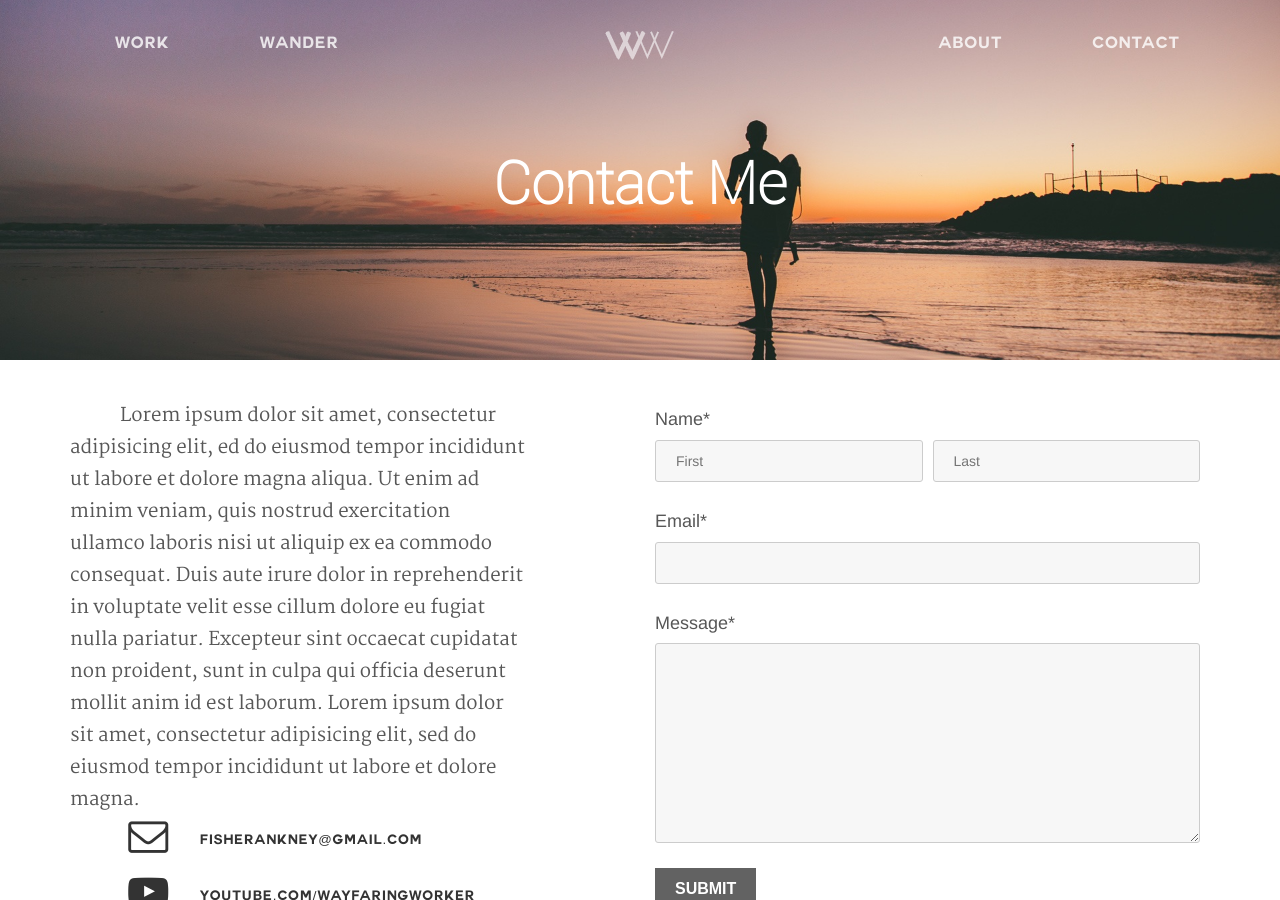
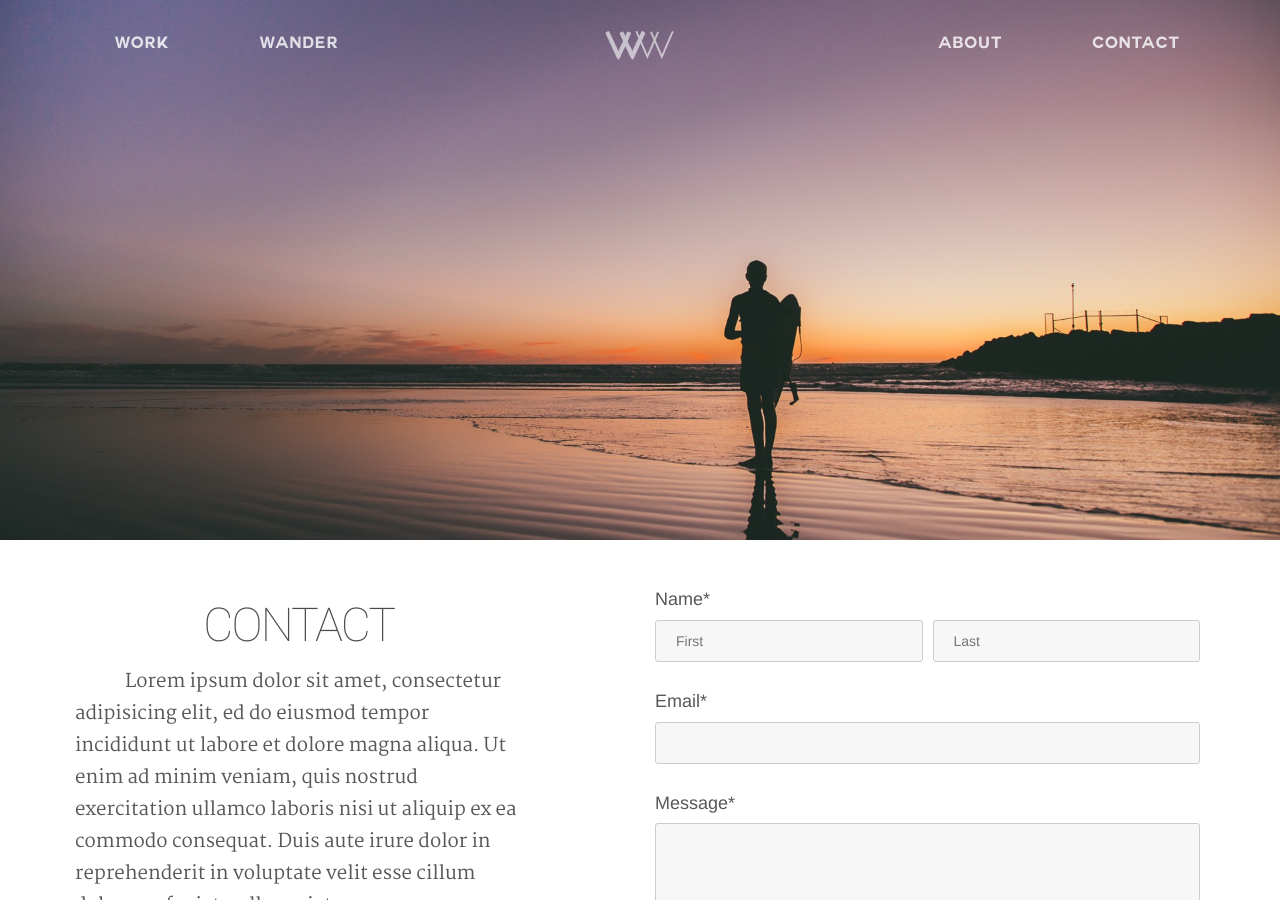
Before and after one commit to jenelledobyns/WayfaringWorker, a Jekyll site: the page built from contact/index.html, in a window 1280 px wide and 900 px high. Built offline with Jekyll 4.4.1, drawn with Linux system fonts in a browser that asks for light colours; nearby versions of some CDN libraries; some of the changed text lies outside the part shown.

Commit message:
v2 COMPLETE

```diff
--- a/_includes/footer.html
+++ b/_includes/footer.html
@@ -1,4 +1,5 @@
 <script src="{{ site.baseurl }}/assets/javascript/jquery.matchHeight.js"> </script>
+<script type="text/javascript" src="{{ site.baseurl }}/assets/javascript/instafeed.js"></script>
 
 
 
@@ -69,14 +70,6 @@
 <script type="text/javascript">
 // Instafeed
 
-    var instasideFeed = new Instafeed({
-        target: 'instaside',
-        get: 'user',
-        userId: 2119921924,
-        accessToken: '2119921924.1677ed0.3fb302ea0aaf4054baf29563ddabb2ac',
-        limit: 4,
-        template: '<div class="col-xs-6 col-sm-6 col-md-6"><a href="{{link}}"><img src="{{image}}" /></a></div>',
-    });
 
     var instafootFeed = new Instafeed({
         target: 'instafoot',
--- a/_layouts/wander.html
+++ b/_layouts/wander.html
@@ -19,7 +19,7 @@
 
 <div class="header">
   <div class="caption">
-    <h1>Wayfaring Worker</h1>
+
     <!-- <h2>Travel Adventures & Destinations</h2> -->
   </div>
   </div>
--- a/_layouts/work.html
+++ b/_layouts/work.html
@@ -18,7 +18,7 @@
 
 <div class="header">
   <div class="caption">
-    <h1>Wayfaring Worker</h1>
+    <h1>Live your best life.</h1>
     <!-- <h2>Travel Adventures & Destinations</h2> -->
   </div>
   </div>
--- a/contact/index.html
+++ b/contact/index.html
@@ -3,7 +3,6 @@
 ---
 
 <div class="header">
-  <h1> Contact Me </h1>
 </div>
 
   <div class="container">
@@ -11,12 +10,11 @@
       <div class="col-sm-5">
         <div class="row">
           <div class="col-sm-12">
+            <h1>Contact</h1>
         <p>Lorem ipsum dolor sit amet, consectetur adipisicing elit, ed  do eiusmod tempor incididunt
            ut labore et dolore magna aliqua. Ut enim ad minim veniam, quis nostrud exercitation ullamco
            laboris nisi ut aliquip ex ea commodo consequat. Duis aute irure dolor in reprehenderit in voluptate
-           velit esse cillum dolore eu fugiat nulla pariatur. Excepteur sint occaecat cupidatat non proident,
-           sunt in culpa qui officia deserunt mollit anim id est laborum. Lorem ipsum dolor sit amet, consectetur
-           adipisicing elit, sed do eiusmod tempor incididunt ut labore et dolore magna.
+           velit esse cillum dolore eu fugiat nulla pariatur.
         </p>
       </div>
     </div>
--- a/sass/contact.scss
+++ b/sass/contact.scss
@@ -8,8 +8,7 @@
   background: url('{{ site.baseurl }}/assets/images/3.jpg') no-repeat center center;
   -webkit-background-size: cover;
   -moz-background-size: cover;
-  height: calc(40vh + 100px);
-  margin-top: -100px;
+  height: 60vh;
   overflow: auto;
   display: flex;
   align-items: center;
@@ -30,6 +29,15 @@
 
 // TEXT & PICTURE
 
+h1 {
+  font-family: "Roboto", sans-serif;
+  letter-spacing: -2px;
+  font-size: 35pt;
+  text-transform: uppercase;
+  color: $black !important;
+  text-align: center;
+}
+
 .col-sm-5 {
   p {
     float: left;
@@ -39,6 +47,7 @@
     color: #575757;
     text-indent: 50px;
     line-height: 24pt;
+    padding: 5px;
   }
 
   .icons {
@@ -49,6 +58,7 @@
     text-transform: uppercase;
     letter-spacing: 1px;
     line-height: 50px;
+    padding: 10px;
 
     span {
   display: inline-block;
--- a/sass/search.scss
+++ b/sass/search.scss
@@ -7,24 +7,23 @@
 background: url('{{ site.baseurl }}/assets/images/2.jpg') no-repeat center center;
 -webkit-background-size: cover;
 -moz-background-size: cover;
-height: calc(40vh + 100px);
-margin-top: -100px;
+height: 60vh;
 overflow: auto;
 display: flex;
 align-items: center;
 justify-content: center;
 margin-bottom: 40px;
- h1 {
-    padding-top: 100px;
-    padding-bottom: 0px;
-    font-family: $title-font;
-    font-weight: bold;
-    font-size: 44pt;
-    color: white;
-    text-align: center;
-    line-height: 40pt;
-    text-align: center;
-  }
+
+}
+
+h1 {
+  font-family: "Roboto", sans-serif;
+  letter-spacing: -2px;
+  font-size: 35pt;
+  text-transform: uppercase;
+  color: $black !important;
+  text-align: center;
+
 }
 
 
@@ -58,31 +57,36 @@
 text-align: center;
 margin-top: 30px;
 margin-bottom: 30px;
+padding: 50px;
 }
 
 
   input[type="text"] {
-    font-size: 14pt;
-    font-family: $body-font;
-    width:500px;
-    height: 52px;
-    padding: 5px 8px 5px 8px;
-    background: $form-color;
-    border: 0;
-    border-radius: 8px;
-    overflow: auto;
+    padding: 20px;
+    color: #575757;
+    background: #f7f7f7;
+    border: 1px solid #ccc;
+    border-radius: 3px;
+    outline: none;
+    -webkit-transition: all .25s ease-in-out;
+    -moz-transition: all .25s ease-in-out;
+    -o-transition: all .25s ease-in-out;
+    transition: all .25s ease-in-out;
+    height: 40px;
+    margin-bottom: 20px;
+    width: 50%;
   &:focus {
-    background: #cecece;
-    outline: none;
+    border: 1px solid #ccc;
+    background-color: #fff;
   }
   }
 
    button[type="submit"] {
       margin-left: 10px;
-      height: 36px;
-      width: 36px;
+      height: 30px;
+      width: 30px;
       background: transparent;
-      color: black;
+      color: #adadad;
       vertical-align: center;
       text-align: center;
       border: 0 !important;
--- a/sass/sidebar.scss
+++ b/sass/sidebar.scss
@@ -102,3 +102,144 @@
 	}
 }
 }
+
+// Subscribe
+.email-full {
+  width: 100%;
+  margin: 0 auto;
+  }
+/* Normalize & Reset */
+
+button,
+input,
+textarea {
+    color: inherit; /* 1 */
+    font: inherit; /* 2 */
+    margin: 0; /* 3 */
+}
+
+*, :after, :before {
+    -webkit-box-sizing: border-box;
+    -moz-box-sizing: border-box;
+    box-sizing: border-box;
+}
+
+/* Form Styles */
+.form-container {
+  display: flex;
+  align-items: center;
+  justify-content: center;
+	width: 100%;
+
+	.row {
+		padding: 0 !important;
+		margin: 0 !important;
+	}
+
+.container-fluid {
+	padding: 0 !important;
+	margin: 0 !important;
+}
+
+	.start {
+    font-family: 'COUTUREBold', sans-serif !important;
+    font-weight: 900;
+    text-transform: uppercase;
+    font-size: 16px;
+    padding: 2px 20px 0 20px;
+		margin: 10px;
+    display: table-cell;
+    vertical-align: middle !important;
+    border-radius: 0;
+    text-align: center;
+    background-color: #626262 !important;
+    color: white !important;
+    border: none;
+    outline: none;
+     height: 40px;
+    &:hover {
+      background-color: #515151 !important;
+      outline: none;
+      -webkit-transition: all 0.4s ease-in-out;
+      -moz-transition: all 0.4s ease-in-out;
+      -o-transition: all 0.4s ease-in-out;
+      transition: all 0.4s ease-in-out;
+    }
+    &:focus {
+      color: #515151 !important;
+      border: none;
+      outline: none;
+        }
+
+
+  }
+
+
+
+
+
+
+}
+.ajax-form { width: 100%;
+
+}
+.ajax-form input,
+.ajax-form textarea {
+  	border: 0;
+    background: #fff;
+    border: none;
+    outline: none;
+    font-family: 'Avenir', sans-serif;
+    height: 40px;
+		padding: 5px;
+}
+.ajax-form input:focus,
+.ajax-form textarea:focus {
+  	background: #f4f4f4;
+    outline: none;
+}
+
+.ajax-form input[type="submit"] {
+    border: 3px solid #4c4c4c;
+	  color: #fff;
+    padding: 20px;
+    background-color: #4c4c4c;
+
+}
+
+.ajax-form input[type="submit"]:hover {
+  	background-color: #4c4c4c;
+    border: 3px solid #4c4c4c;
+    color: white;
+}
+
+
+.name, .email { width: 100%; }
+
+
+.message {
+  width: 100%;
+
+}
+
+.form-btn {
+  text-align: center;
+  padding: 10px;
+}
+
+.error { border: 3px solid #ED1941 !important; }
+
+.form-thank-you {
+  	display: none;
+  	width: 100%;
+  	text-align: center;
+}
+
+.form-thank-you h3 { padding-top: 15px; }
+
+@media (max-width: 577px) {
+  .name, .email {
+  	width: 100%;
+  	float: none;
+  }
+}
--- a/sass/wander.scss
+++ b/sass/wander.scss
@@ -44,12 +44,12 @@
 	max-width: 60%;
 	text-align: center;
 	h1 {
-		font-family: "Vendetta", sans-serif;
-		font-size: 65pt;
+		font-family: "Roboto", sans-serif;
+		font-size: 25pt;
 		text-align: center;
-		letter-spacing: -2px;
+		letter-spacing: 2px;
 		color: white;
-		line-height: 70pt;
+    text-transform: uppercase;
 
 	}
 	h2 {
--- a/sass/work.scss
+++ b/sass/work.scss
@@ -16,17 +16,15 @@
 align-items: center;
 justify-content: center;
 margin-bottom: 40px;
- h1 {
-    padding-top: 100px;
-    padding-bottom: 0px;
-    font-family: $title-font;
-    font-weight: bold;
-    font-size: 44pt;
-    color: white !important;
-    text-align: center;
-    line-height: 40pt;
-    text-align: center;
-  }
+h1 {
+  font-family: "Roboto", sans-serif;
+  font-size: 25pt;
+  text-align: center;
+  letter-spacing: 2px;
+  color: white;
+  text-transform: uppercase;
+
+}
 }
 
 .col-sm-6 .col-sm-push-6 {
```
Also changed, not shown: other parts of _includes/footer.html (+1 -1 lines), _includes/sidebar.html (+30 -9 lines), search.html (+5 -5 lines), 1 other file.
